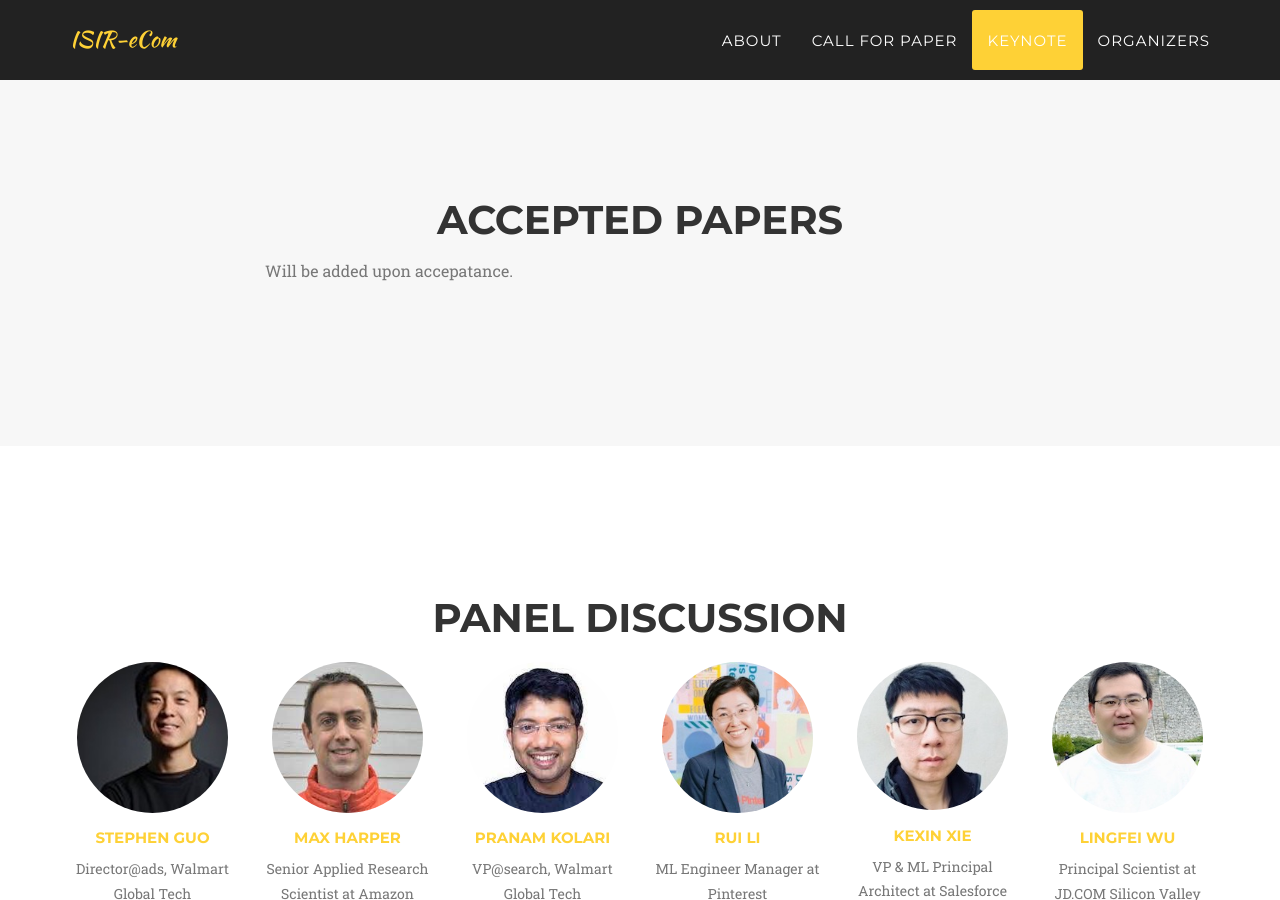
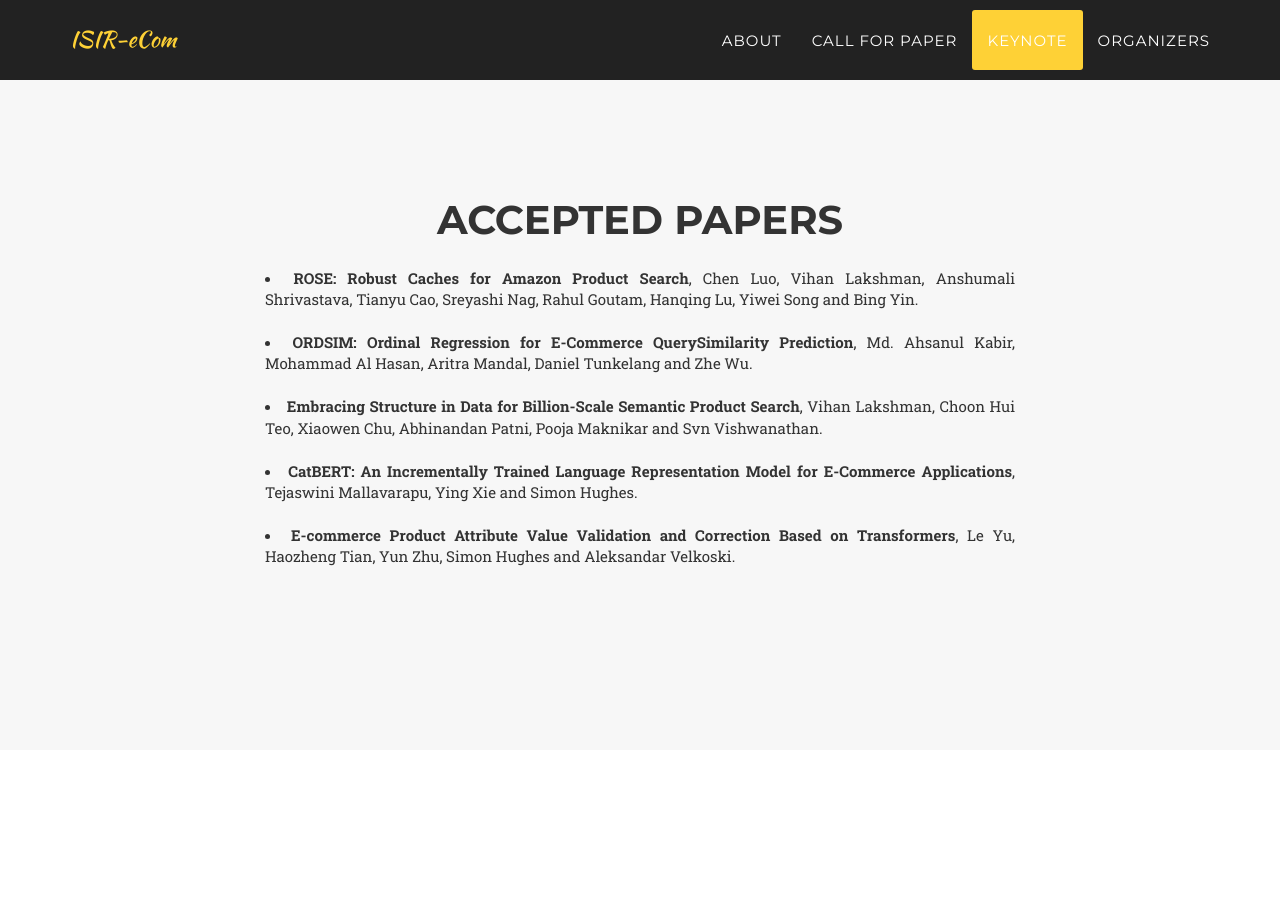
Before and after one commit to ISIR-eCom/ISIR-eCom.github.io, a Jekyll site: the page built from index.html, in a window 1280 px wide and 900 px high, scrolled down 7424 px. Built offline with Jekyll 4.4.1, drawn with Linux system fonts in a browser that asks for light colours; some web fonts are replaced; some of the changed text lies outside the part shown.

Commit message:
update accepted papers and PC members.

```diff
--- a/_includes/accepted_papers.html
+++ b/_includes/accepted_papers.html
@@ -10,15 +10,22 @@
         	    <div class="row">
         	    	<div class="col-lg-8 col-lg-offset-2 text-justify">
         	        	<p class="large text-muted">
-                            Will be added upon accepatance.
-<!--         				<li><strong>Distributed Evaluations: Ending Neural Point Metrics</strong>, Daniel Cohen, Scott M. Jordan, and W. Bruce Croft. [<a href="https://arxiv.org/abs/1806.03790" target="\_blank">Link</a>]</li> </br>
-				        <li><strong>Explainable Agreement through Simulation for Tasks with Subjective Labels</strong>, John Foley. [<a href="https://arxiv.org/abs/1806.05004" target="\_blank">Link</a>]</li> </br>
-				        <li><strong>Information Retrieval in African Languages</strong>, Hussein Suleman. [<a href="https://arxiv.org/abs/1806.04735" target="\_blank">Link</a>]</li> </br>
-				        <li><strong>Highly Relevant Routing Recommendation Systems for Handling Few Data Using MDL Principle</strong>, Diyah Puspitaningrum, I.S.W.B. Prasetya, and P.A. Wicaksono. [<a href="https://arxiv.org/abs/1804.06905" target="\_blank">Link</a>]</li> </br>
-				        <li><strong>Learning to Rank from Samples of Variable Quality</strong>, Mostafa Dehghani and Jaap Kamps. [<a href="https://arxiv.org/abs/1806.08694" target="\_blank">Link</a>]</li> </br>
-					    <li><strong>Multilingual Sentiment Analysis: An RNN-Based Framework for Limited Data</strong>, Ethem Can, Aysu Ezen-Can, and Fazli Can. [<a href="https://arxiv.org/abs/1806.04511" target="\_blank">Link</a>]</li> </br>
-					    <li><strong>Named Entity Recognition with Extremely Limited Data</strong>, John Foley, Sheikh Muhammad Sarwar, and James Allan. [<a href="https://arxiv.org/abs/1806.04411" target="\_blank">Link</a>]</li> </br>
-				        <li><strong>Towards Theoretical Understanding of Weak Supervision for Information Retrieval</strong>, Hamed Zamani and W. Bruce Croft. [<a href="https://arxiv.org/abs/1806.04815" target="\_blank">Link</a>]</li> -->
+
+         				<li><strong>ROSE: Robust Caches for Amazon Product Search</strong>, Chen Luo, Vihan Lakshman, Anshumali Shrivastava, Tianyu Cao, Sreyashi Nag, Rahul Goutam, Hanqing Lu, Yiwei Song and Bing Yin.
+                            <!-- [<a href="https://arxiv.org/abs/1806.03790" target="\_blank">Link</a>] -->
+                        </li> </br>
+				        <li><strong>ORDSIM: Ordinal Regression for E-Commerce QuerySimilarity Prediction</strong>, Md. Ahsanul Kabir, Mohammad Al Hasan, Aritra Mandal, Daniel Tunkelang and Zhe Wu.
+                            <!-- [<a href="https://arxiv.org/abs/1806.05004" target="\_blank">Link</a>] -->
+                        </li> </br>
+				        <li><strong>Embracing Structure in Data for Billion-Scale Semantic Product Search</strong>, Vihan Lakshman, Choon Hui Teo, Xiaowen Chu, Abhinandan Patni, Pooja Maknikar and Svn Vishwanathan.
+                            <!-- [<a href="https://arxiv.org/abs/1806.04735" target="\_blank">Link</a>] -->
+                        </li> </br>
+				        <li><strong>CatBERT: An Incrementally Trained Language Representation Model for E-Commerce Applications</strong>, Tejaswini Mallavarapu, Ying Xie and Simon Hughes.
+                            <!-- [<a href="https://arxiv.org/abs/1804.06905" target="\_blank">Link</a>] -->
+                        </li> </br>
+				        <li><strong>E-commerce Product Attribute Value Validation and Correction Based on Transformers</strong>, Le Yu, Haozheng Tian, Yun Zhu, Simon Hughes and Aleksandar Velkoski.
+                            <!-- [<a href="https://arxiv.org/abs/1806.08694" target="\_blank">Link</a>] -->
+                        </li> </br>
         			    </p>
         		</div>
     	    </div>
--- a/_includes/organizers.html
+++ b/_includes/organizers.html
@@ -32,26 +32,17 @@
                 </div>
                 {% endfor %}
             </div>
-<!-- 	    <div class="row">
-	    	<div class="col-lg-8 col-lg-offset-2 text-justify">
-	        	<p class="large text-muted">
-				<h3>Program Committee:</h3>
-				<li>Michael Bendersky, Google, USA</li>
-				<li>Daniel Cohen, UMass Amherst, USA</li>
-				<li>W. Bruce Croft, UMass Amherst, USA</li>
-				<li>J. Shane Culpepper, RMIT Univ., Australia</li>
-				<li>Maarten de Rijke, Univ. of Amsterdam, The Netherlands</li>
-				<li>Jiafeng Guo, Chinese Academy of Sciences, China</li>
-				<li>Claudia Hauff, TU Delf, The Netherlands</li>
-				<li>Jaap Kamps, Univ. of Amsterdam, The Netherlands</li>
-				<li>Craig Macdonald, Univ. of Glasgow, UK</li>
-				<li>Bhaskar Mitra, Microsoft and UCL, UK</li>
-				<li>Amirmohammad Rooshenas, UMass Amherst, USA</li>
-				<li>Min Zhang, Tsinghua University, China</li>
-				<li>Yongfeng Zhang, Rutgers University, USA</li>
-			    </p>
-		    </div>
-	    </div> -->
+    	    <div class="row">
+    	    	<div class="col-lg-8 col-lg-offset-2 text-justify">
+    	        	<p class="large text-muted">
+    				<h3>Program Committee:</h3>
+    				<li>Thomas Packer, USA</li>
+    				<li>Yaxin Zhu, USA</li>
+    				<li>Mohit Sharma, USA</li>
+    				<li>Nguyen Vo, USA</li>
+    			    </p>
+    		    </div>
+    	    </div>
 
         </div>
     </section>
```
